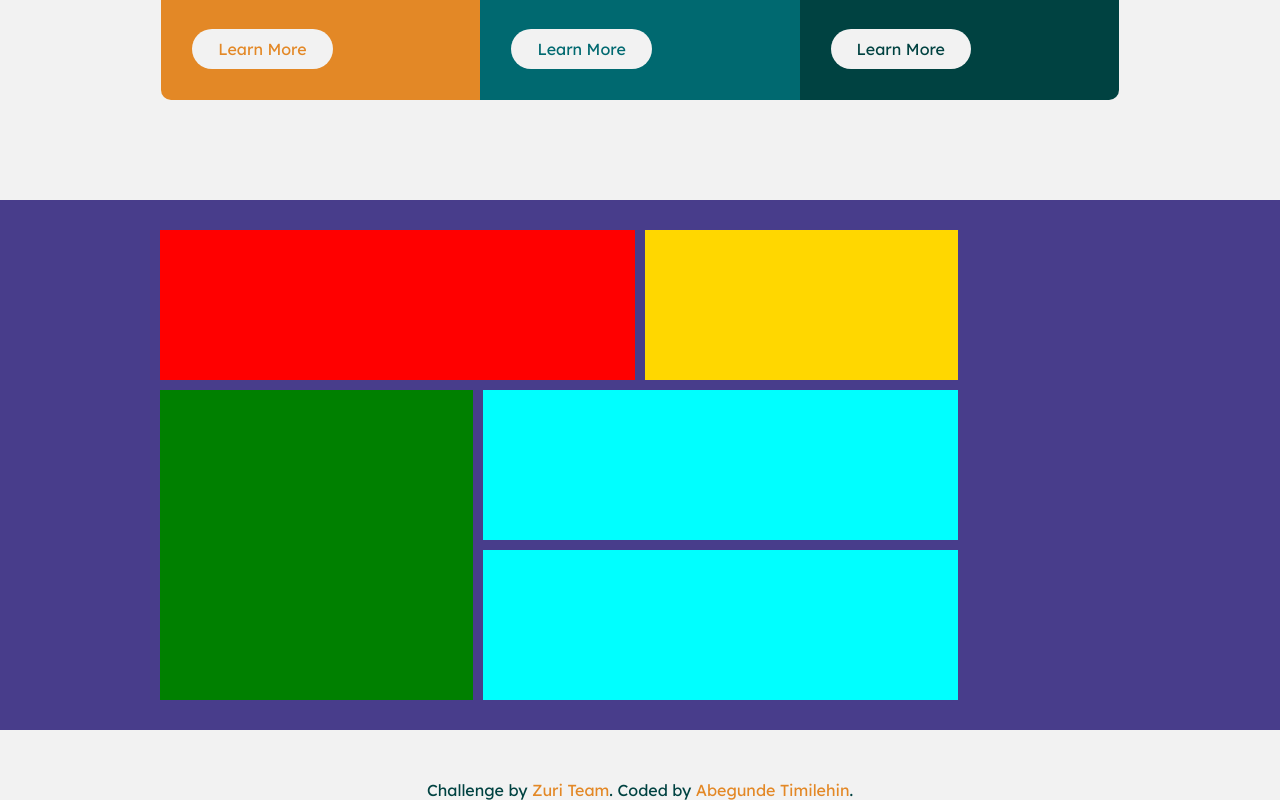
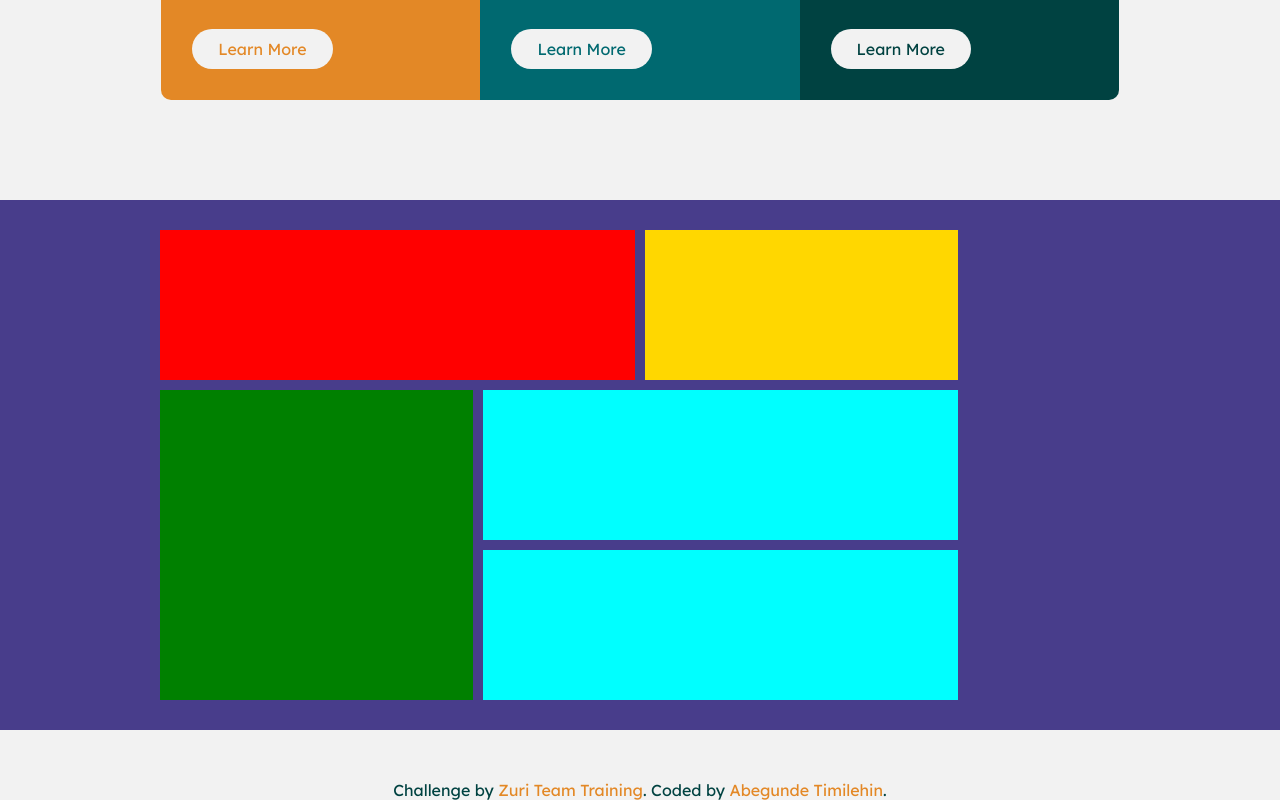
Before and after one commit to Atimscreative/Assignments, a plain HTML site: page index.html in a window 1280 px wide. Shown: the part 440-1240 px from the top of the page. Drawn offline with Linux system fonts and the light colour scheme.

Commit message:
first commit

```diff
--- a/index.html
+++ b/index.html
@@ -109,7 +109,7 @@
     </main>
     <footer class="attribution">
       Challenge by
-      <a href="#" target="_blank">Zuri Team</a>. Coded by
+      <a href="#" target="_blank">Zuri Team Training</a>. Coded by
       <a href="#">Abegunde Timilehin</a>.
     </footer>
   </body>
```
